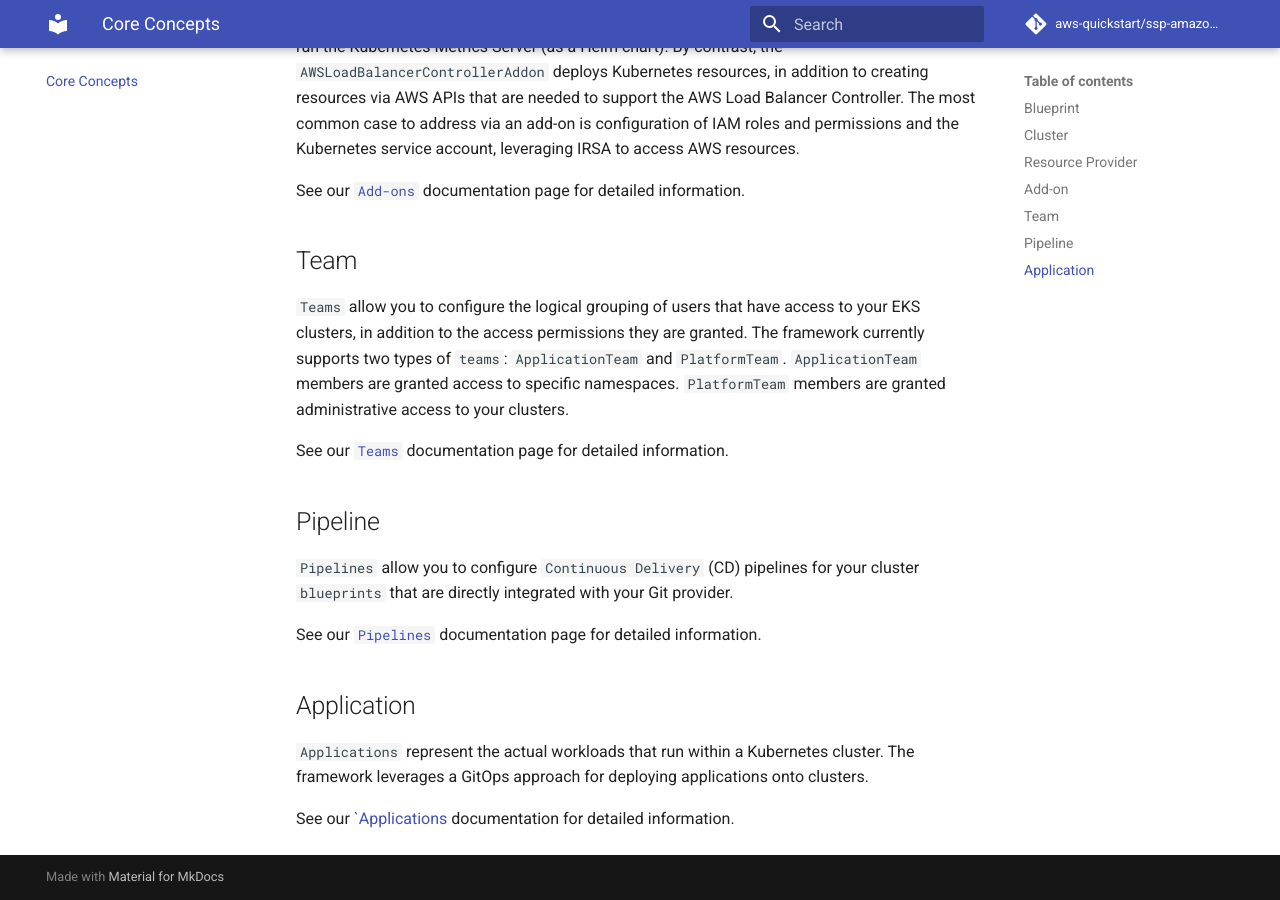
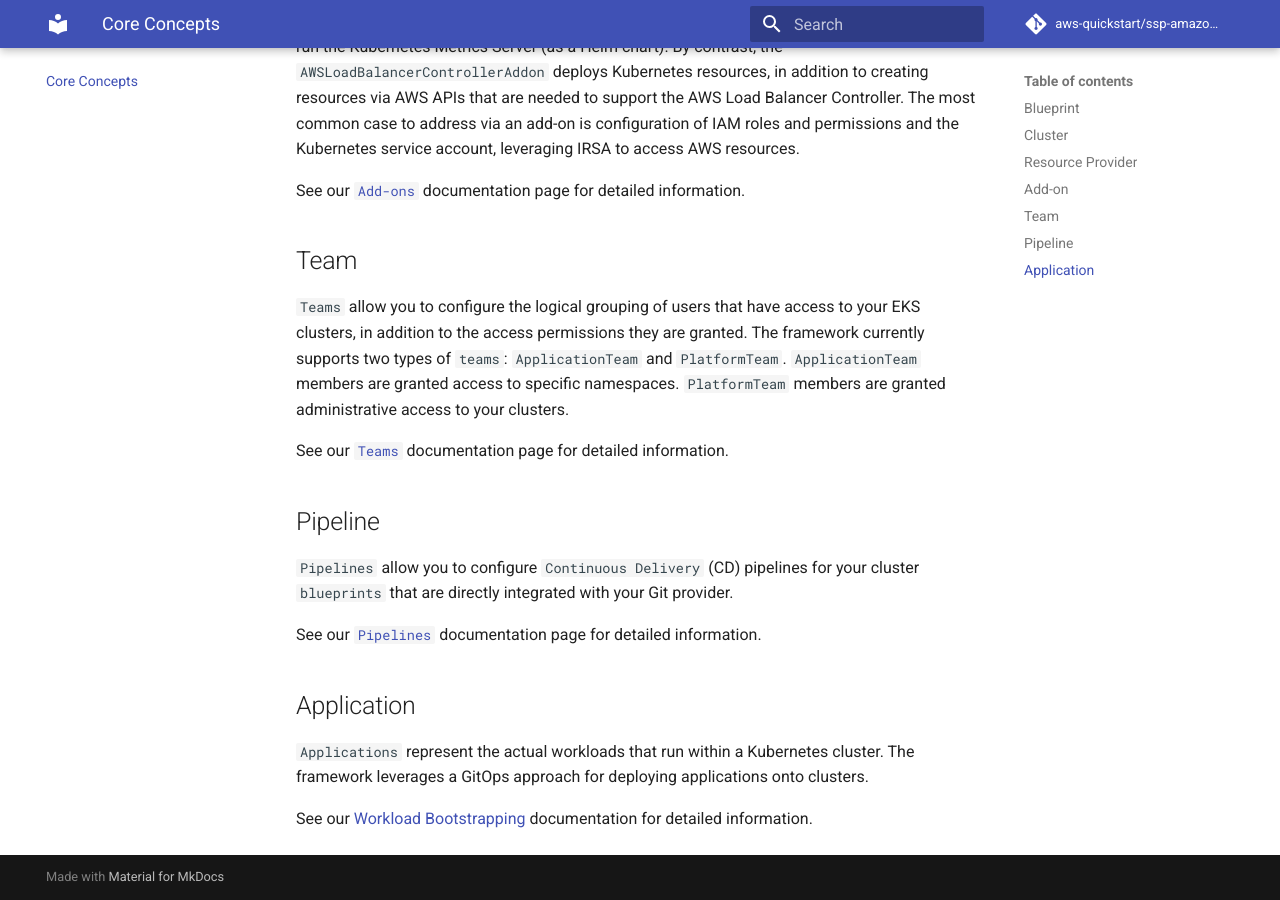
Before and after one commit to aws-quickstart/cdk-eks-blueprints, an MkDocs documentation site: the page built from docs/core-concepts.md, in a window 1280 px wide and 900 px high, scrolled down 1905 px. Built offline with MkDocs 1.6.1 and Material for MkDocs 9.7.7, drawn with Linux system fonts in a browser that asks for light colours; comment, search, counter and statistics services are not loaded.

Commit message:
fixed broken links reported by partners

```diff
--- a/docs/core-concepts.md
+++ b/docs/core-concepts.md
@@ -40,7 +40,7 @@
 
 For example, the `MetricsServerAddOn` only deploys the Kubernetes manifests that are needed to run the Kubernetes Metrics Server (as a Helm chart). By contrast, the `AWSLoadBalancerControllerAddon` deploys Kubernetes resources, in addition to creating resources via AWS APIs that are needed to support the AWS Load Balancer Controller. The most common case to address via an add-on is configuration of IAM roles and permissions and the Kubernetes service account, leveraging IRSA to access AWS resources.
 
-See our [`Add-ons`](add-ons) documentation page for detailed information.
+See our [`Add-ons`](./addons/index.md) documentation page for detailed information.
 
 ## Team
 
@@ -58,4 +58,4 @@
 
 `Applications` represent the actual workloads that run within a Kubernetes cluster. The framework leverages a GitOps approach for deploying applications onto clusters.
 
-See our [`Applications](../applications) documentation for detailed information.
+See our [Workload Bootstrapping](./addons/argo-cd.md#bootstrapping) documentation for detailed information.
```
